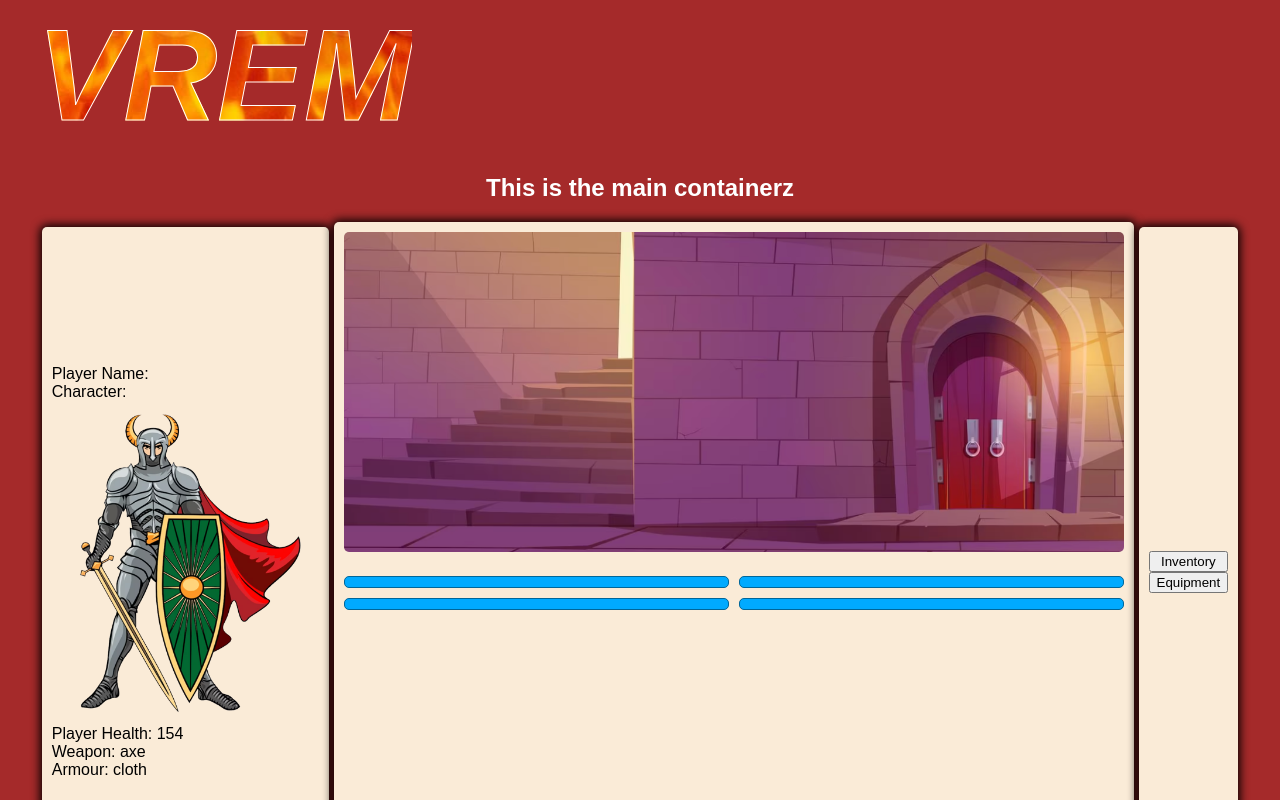
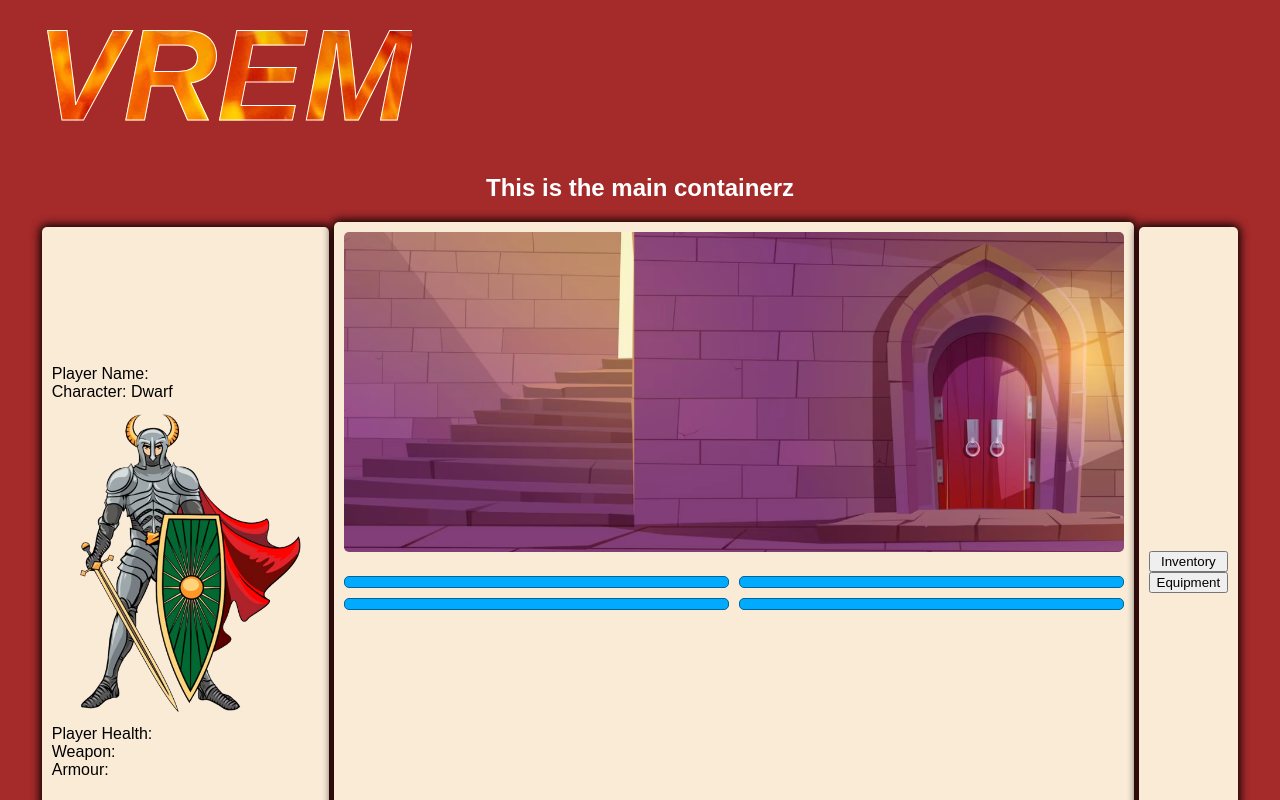
Before and after one commit to YatJam/VREM_Final_Project, a React (Create React App) app in the folder vrem/: page /game in a window 1280 px wide. Shown: the top 800 px of the page. Built offline with nearby package versions, Linux system fonts and the light colour scheme; no server answers.

Commit message:
use context implemented

```diff
--- /dev/null
+++ b/vrem/src/Helper/useContext.js
@@ -0,0 +1,5 @@
+import { createContext } from "react";
+
+export const PlayerContext = createContext(null);
+
+export const ClassContext = createContext(null);
--- a/vrem/src/Service/WeaponService.js
+++ b/vrem/src/Service/WeaponService.js
@@ -1,3 +1,5 @@
+
+
 const baseURL = 'http://localhost:8080/weapons/';
 
 const WeaponService = {
--- a/vrem/src/components/componentsTextGame/NewPlayerModal.js
+++ b/vrem/src/components/componentsTextGame/NewPlayerModal.js
@@ -1,35 +1,14 @@
 import React from 'react'
 import ReactDom from 'react-dom'
 import { Link } from 'react-router-dom';
-import { useState, useEffect } from 'react';
+import { useState, useContext } from 'react';
 import './NewPlayerModal.css'
-import UserService from '../../service/UserService';
+import { PlayerContext } from '../../Helper/useContext';
 
 function NewPlayerModal({ closeModal }) {
-    const [playerName, setPlayerName] = useState("")
-    const [characterClass, setCharacterClass] = useState("")
-    const [weapon, setWeapon] = useState([])
-    const [armour, setArmour] = useState([])
-    const [playerHealth, setplayerHealth] = useState(0)
+    const [characterClass, setCharacterClass] = useState([])
+    const { playerName, setPlayerName } = useContext(PlayerContext);
 
-    useEffect(() => {
-          const weaponList = ['sword', 'axe', 'hammer'];
-          setWeapon(weaponList[Math.floor(Math.random() * weaponList.length)]);
-
-      }, []);
-
-    useEffect(() => {
-        const armourList = ['cloth', 'leather', 'mail'];
-        setArmour(armourList[Math.floor(Math.random() * armourList.length)]);
-
-    }, []);
-
-    useEffect(() => {
-        const minHealth = 100;
-        const maxHealth = 160;
-        setplayerHealth(minHealth + (Math.floor(Math.random() * (maxHealth - minHealth))));
-
-    }, []);
 
 
     const handlePlayerNameChange = (event) => {
--- a/vrem/src/components/componentsTextGame/TextGame.js
+++ b/vrem/src/components/componentsTextGame/TextGame.js
@@ -1,36 +1,39 @@
-import { React, useEffect, useState } from "react";
+import { React, useContext, useEffect, useState } from "react";
 import InventoryModal from "./InventoryModal";
 import EquipmentModal from "./EquipmentModal";
+import WeaponService from "../../service/WeaponService";
 import NewPlayerModal from "./NewPlayerModal";
 import Player from '../../image/demoKnight.png';
 import Scene from '../../image/demoScene.png'
 import './TextGame.css'
+import { ClassContext, PlayerContext } from "../../Helper/useContext";
 
-const TextGame = ({events, playerName, characterClass }) => {
+const TextGame = ({events }) => {
     const [openInventory, setOpenInventory] = useState(false)
     const [openEquipment, setOpenEquipment] = useState(false)
-    const [weapon, setWeapon] = useState([])
-    const [armour, setArmour] = useState([])
-    const [playerHealth, setplayerHealth] = useState(0)
+    const { playerName } = useContext(PlayerContext);
+    const character = useContext(ClassContext);
 
-    useEffect(() => {
-          const weaponList = ['sword', 'axe', 'hammer'];
-          setWeapon(weaponList[Math.floor(Math.random() * weaponList.length)]);
+    // const [weapon, setWeapon] = useState([])
+    // const [armour, setArmour] = useState([])
+    // const [playerHealth, setplayerHealth] = useState(0)
 
-      }, []);
+    // useEffect(() => {
+    //       const weaponList = ['sword', 'axe', 'hammer'];
+    //       setWeapon(weaponList[Math.floor(Math.random() * weaponList.length)]);
 
-    useEffect(() => {
-        const armourList = ['cloth', 'leather', 'mail'];
-        setArmour(armourList[Math.floor(Math.random() * armourList.length)]);
+    //   }, []);
 
-    }, []);
+    //   useEffect(() => {
+    //     WeaponService.getWeapons([1]).then((weapons) => setWeapon(weapons));
+    // }, []);
 
-    useEffect(() => {
-        const minHealth = 100;
-        const maxHealth = 160;
-        setplayerHealth(minHealth + (Math.floor(Math.random() * (maxHealth - minHealth))));
+    // useEffect(() => {
+    //     const minHealth = 100;
+    //     const maxHealth = 160;
+    //     setplayerHealth(minHealth + (Math.floor(Math.random() * (maxHealth - minHealth))));
 
-    }, []);
+    // }, []);
 
     return (
         <body>
@@ -38,15 +41,15 @@ const TextGame = ({events, playerName, characterClass }) => {
         <div className="gameScreenWrapper">
             <div className="playerImageAndStatsContainer">
                 <div className="playerName">Player Name: {playerName}</div>
-                <div className="CharacterName">Character: {characterClass}</div>
+                <div className="CharacterName">Character: {character}</div>
                 <div className="playerImageContainer">
                     <img className="playerImage" src='../assets/placeholderknight.png' alt='placeholderKnight' />
                 </div>
                 <div className="playerStatsContainer">
-                    <div className="PlayerHealth">Player Health: {playerHealth} </div>
+                    <div className="PlayerHealth">Player Health:  </div>
                     <div className="weaponandarmourcontainer">
-                        <div className="weapon">Weapon: {weapon} </div>
-                        <div className="armour">Armour: {armour}</div>
+                        <div className="weapon">Weapon:  </div>
+                        <div className="armour">Armour: </div>
                     </div>
 
                 </div>
@@ -59,7 +62,7 @@ const TextGame = ({events, playerName, characterClass }) => {
                     <p>{events[0] ? events[0].eventStory : null}</p>
                 </div>
                 <div className="buttonContainer" id="btn-grid">
-                    <button className="optionButtons" >{events[0] ? events[0].choices[0].choiceType : null}</button>
+                    <button className="optionButtons" >{events[0]?.choices[0].choiceType}</button>
                     <button className="optionButtons" >{events[0] ? events[0].choices[1].choiceType : null}</button>
                     <button className="optionButtons" >{events[0] ? events[0].choices[2].choiceType : null}</button>
                     <button className="optionButtons" >{events[0] ? events[0].choices[3].choiceType : null}</button>
--- a/vrem/src/container/GameContainer.js
+++ b/vrem/src/container/GameContainer.js
@@ -5,6 +5,7 @@ import TextGame from '../components/componentsTextGame/TextGame';
 
 const GameContainer = () => {
     const [allEvents, setAllEvents] = useState([]);
+
 
     useEffect(() => {
         EventService.getEvents().then((events) => setAllEvents(events));
--- a/vrem/src/container/MainContainer.js
+++ b/vrem/src/container/MainContainer.js
@@ -7,11 +7,14 @@ import Updates from '../components/componentsNavPages/Updates';
 import { useLocation } from 'react-router-dom';
 import { useEffect, useState } from 'react';
 import CombatContainer from './CombatContainer';
+import { ClassContext, PlayerContext } from '../Helper/useContext';
 
 const MainContainer = () => {
     const location = useLocation();
     const [displayLocation, setDisplayLocation] = useState(location);
     const [transitionStage, setTransitionStage] = useState('fadeIn');
+    const [playerName, setPlayerName] = useState(null);
+
     useEffect(() => {
         if (location !== displayLocation) setTransitionStage('fadeOut');
     }, [location, displayLocation]);
@@ -25,6 +28,8 @@ const MainContainer = () => {
                     setDisplayLocation(location);
                 }
             }}>
+                 <PlayerContext.Provider value={{ playerName, setPlayerName }}>
+                    <ClassContext.Provider value="Dwarf">
             <Routes location={displayLocation}>
                 <Route path='/' element={<HomeContainer />} />
                 <Route path='/about' element={<About /> } />
@@ -34,6 +39,8 @@ const MainContainer = () => {
                 <Route path='/combat' element={<CombatContainer />} />
                 {/* <Route path='/game' element={<GameContainer />} /> */}
             </Routes>
+            </ClassContext.Provider>
+                </PlayerContext.Provider>
         </section>
     );
 };
```
Also changed, not shown: vrem/src/components/componentsCombatGame/Characters.js (indentation only).
